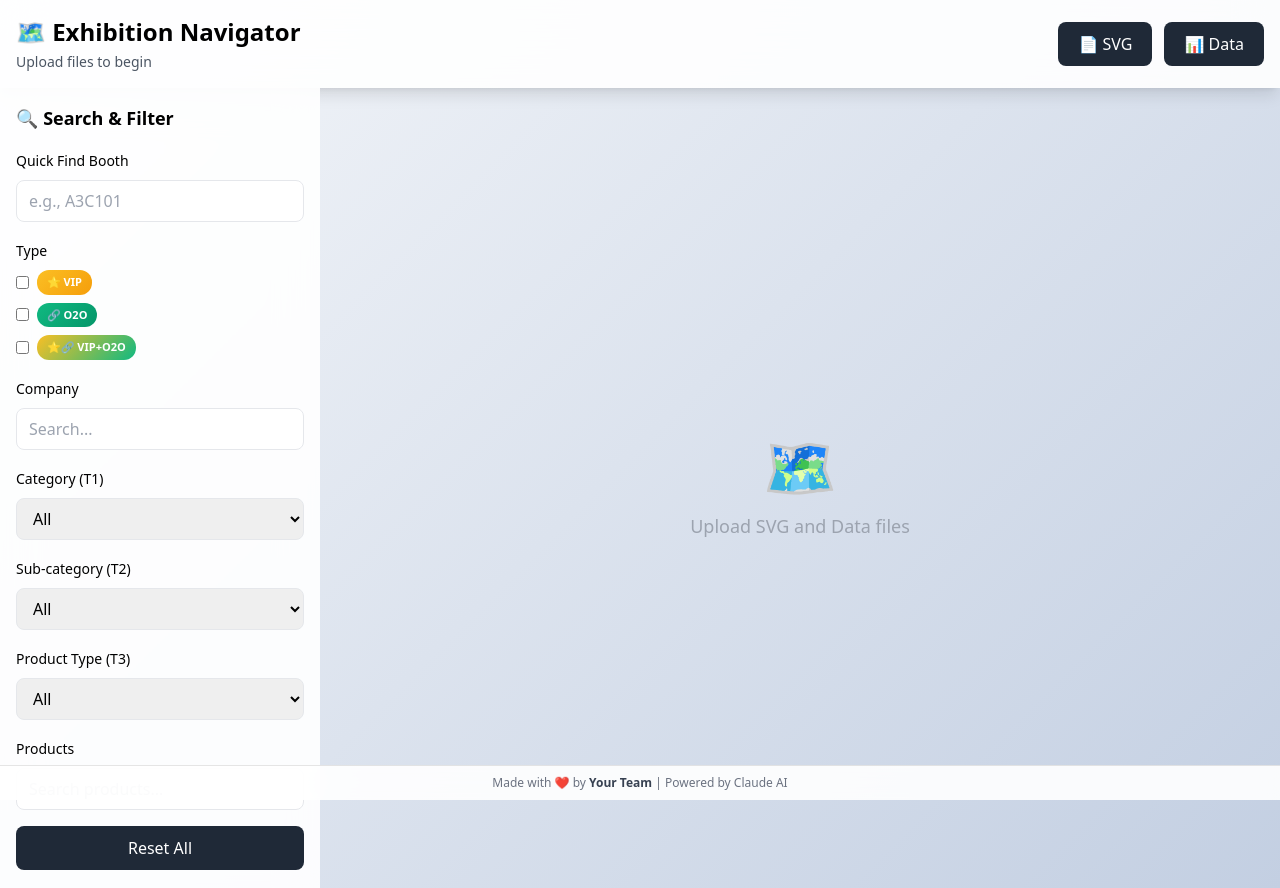
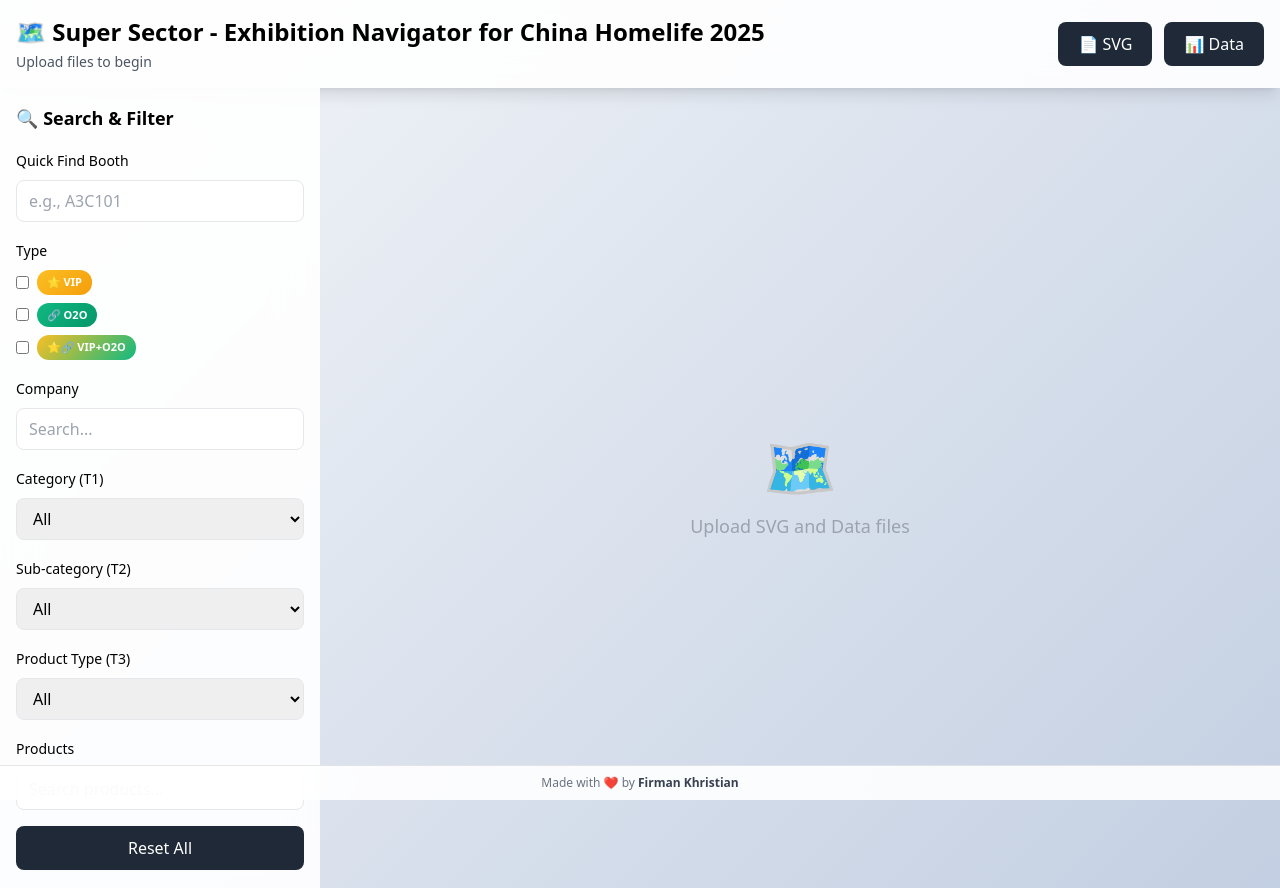
Before and after one commit to xenokhrist/exhibition-navigator, a plain HTML site: page index.html in a window 1280 px wide. Drawn offline with nearby package versions, Linux system fonts and the light colour scheme.

Commit message:
Update index.html

```diff
--- a/index.html
+++ b/index.html
@@ -90,7 +90,7 @@
 <header class="glass p-4 shadow-lg">
   <div class="flex justify-between items-center max-w-screen-2xl mx-auto">
     <div>
-      <h1 class="text-2xl font-bold">🗺️ Exhibition Navigator</h1>
+      <h1 class="text-2xl font-bold">🗺️ Super Sector - Exhibition Navigator for China Homelife 2025</h1>
       <p id="status" class="text-sm text-gray-600 mt-1">Upload files to begin</p>
     </div>
     <div class="flex gap-3">
@@ -213,7 +213,7 @@
 
 <!-- Footer -->
 <footer class="footer">
-  Made with ❤️ by <a href="#" target="_blank">Your Team</a> | Powered by Claude AI
+  Made with ❤️ by <a href="#" target="_blank">Firman Khristian</a>
 </footer>
 
 <script>
```
